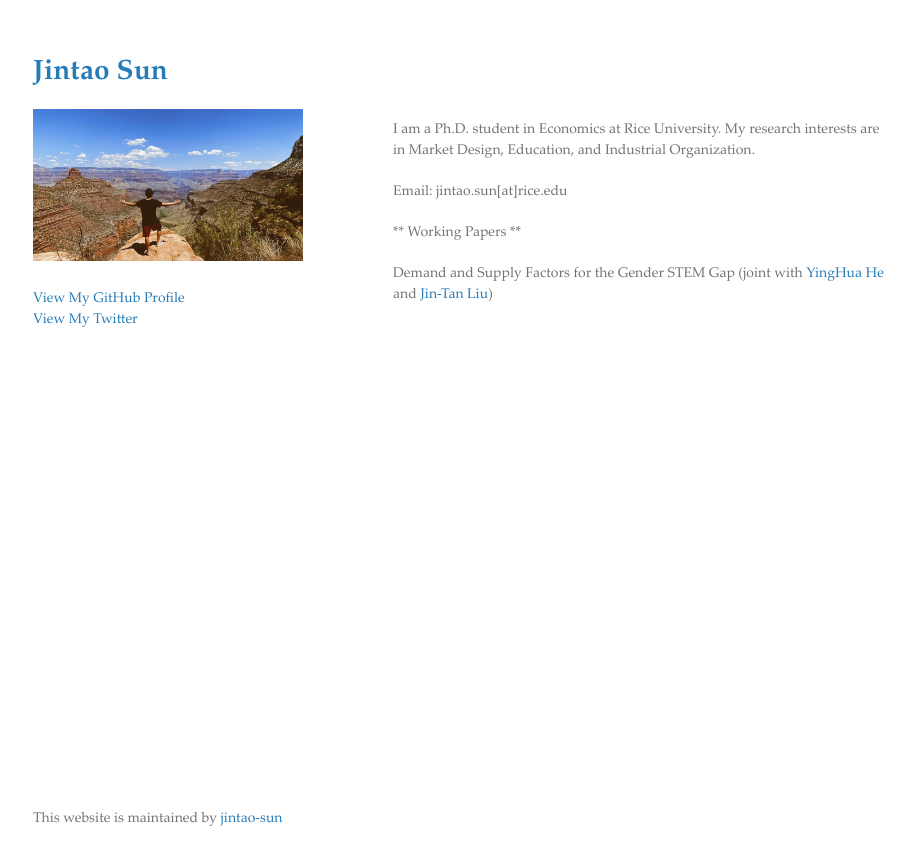
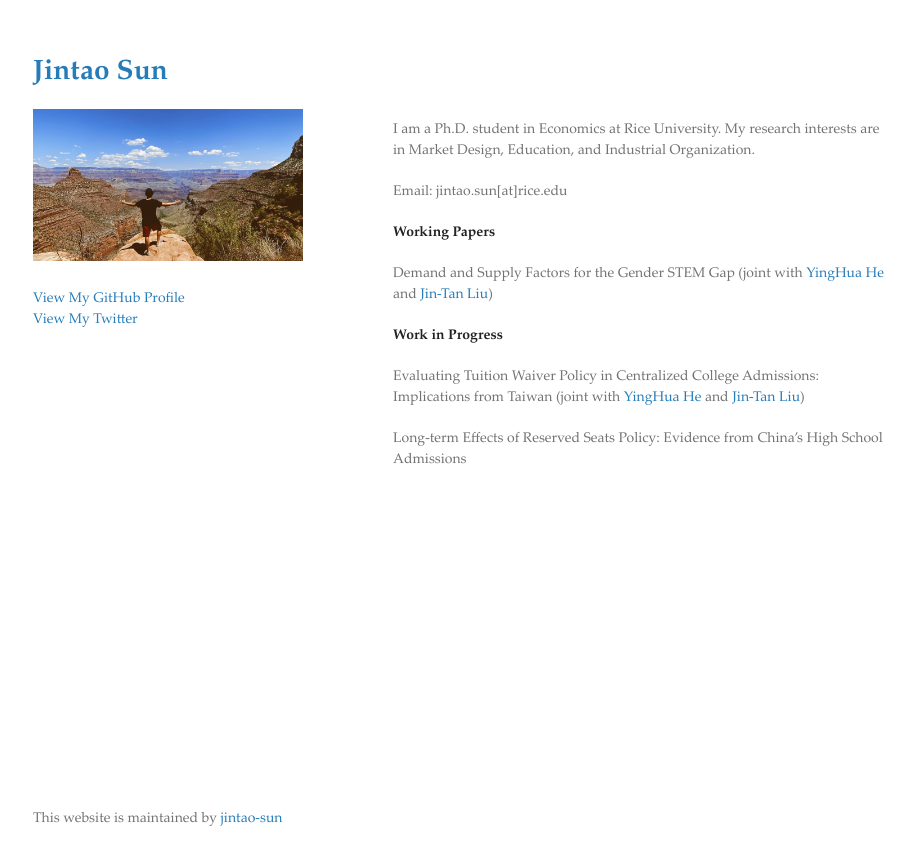
Before and after one commit to jintao-sun/jintao-sun.github.io, a Jekyll site: the page built from index.md, in a window 1280 px wide. Shown: the top 865 px of the page, without its empty margins (177-1092 px from the left). Built offline with Jekyll 4.4.1, drawn with Linux system fonts in a browser that asks for light colours; the repository's description, which GitHub fills in, is left out.

Commit message:
Update index.md

```diff
--- a/index.md
+++ b/index.md
@@ -9,6 +9,12 @@ I am a Ph.D. student in Economics at Rice University. My research interests are
 
 Email: jintao.sun[at]rice.edu
 
-** Working Papers **
+**Working Papers**
 
 Demand and Supply Factors for the Gender STEM Gap (joint with [YingHua He](https://sites.google.com/site/yinghuahe/) and [Jin-Tan Liu](https://homepage.ntu.edu.tw/~liujt/))
+
+**Work in Progress**
+
+Evaluating Tuition Waiver Policy in Centralized College Admissions: Implications from Taiwan (joint with [YingHua He](https://sites.google.com/site/yinghuahe/) and [Jin-Tan Liu](https://homepage.ntu.edu.tw/~liujt/))
+
+Long-term Effects of Reserved Seats Policy: Evidence from China’s High School Admissions
```
